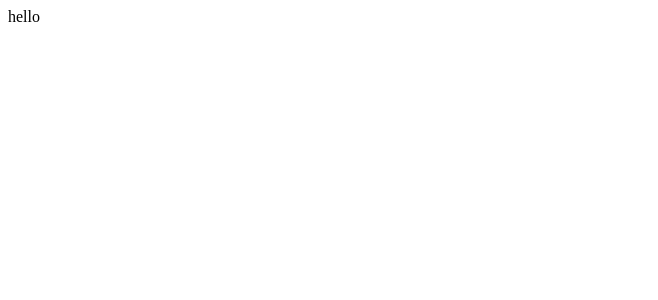
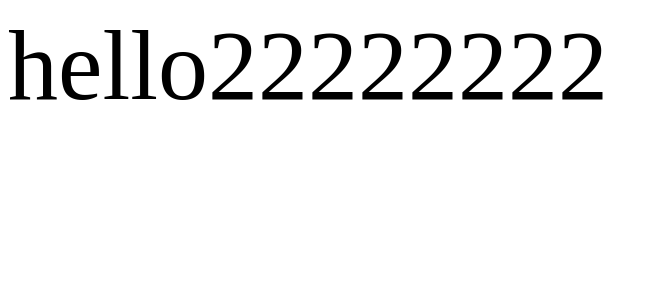
Before and after one commit to hyunalee419/ReactChat, a React app: page / in a window 1280 px wide. Shown: the top 300 px of the page, without its empty margins (0-658 px from the left). Built offline with nearby package versions, Linux system fonts and the light colour scheme.

Commit message:
init: add styled-components

```diff
--- a/package.json
+++ b/package.json
@@ -21,6 +21,7 @@
     "@babel/preset-react": "7.0.0",
     "@types/react": "16.8.17",
     "@types/react-loadable": "5.5.1",
+    "@types/styled-components": "4.4.0",
     "babel-loader": "8.0.5",
     "css-loader": "2.1.1",
     "express": "4.17.1",
@@ -29,6 +30,7 @@
     "react-dom": "16.8.6",
     "sass-loader": "7.1.0",
     "style-loader": "0.23.1",
+    "styled-components": "4.4.1",
     "ts-loader": "6.0.0",
     "typescript": "3.4.5",
     "webpack": "4.30.0",
--- a/src/App.scss
+++ /dev/null
@@ -1,3 +0,0 @@
-#app {
-  background-color: lightblue;
-}
--- a/src/App.tsx
+++ b/src/App.tsx
@@ -1,4 +1,8 @@
 import * as React from 'react';
-import './App.scss';
+import styled from 'styled-components';
 
-export default () => <div>hello</div>;
+const Temp = styled.div`
+    font-size: 100px;
+`;
+
+export default () => <Temp>hello22222222</Temp>;
```
